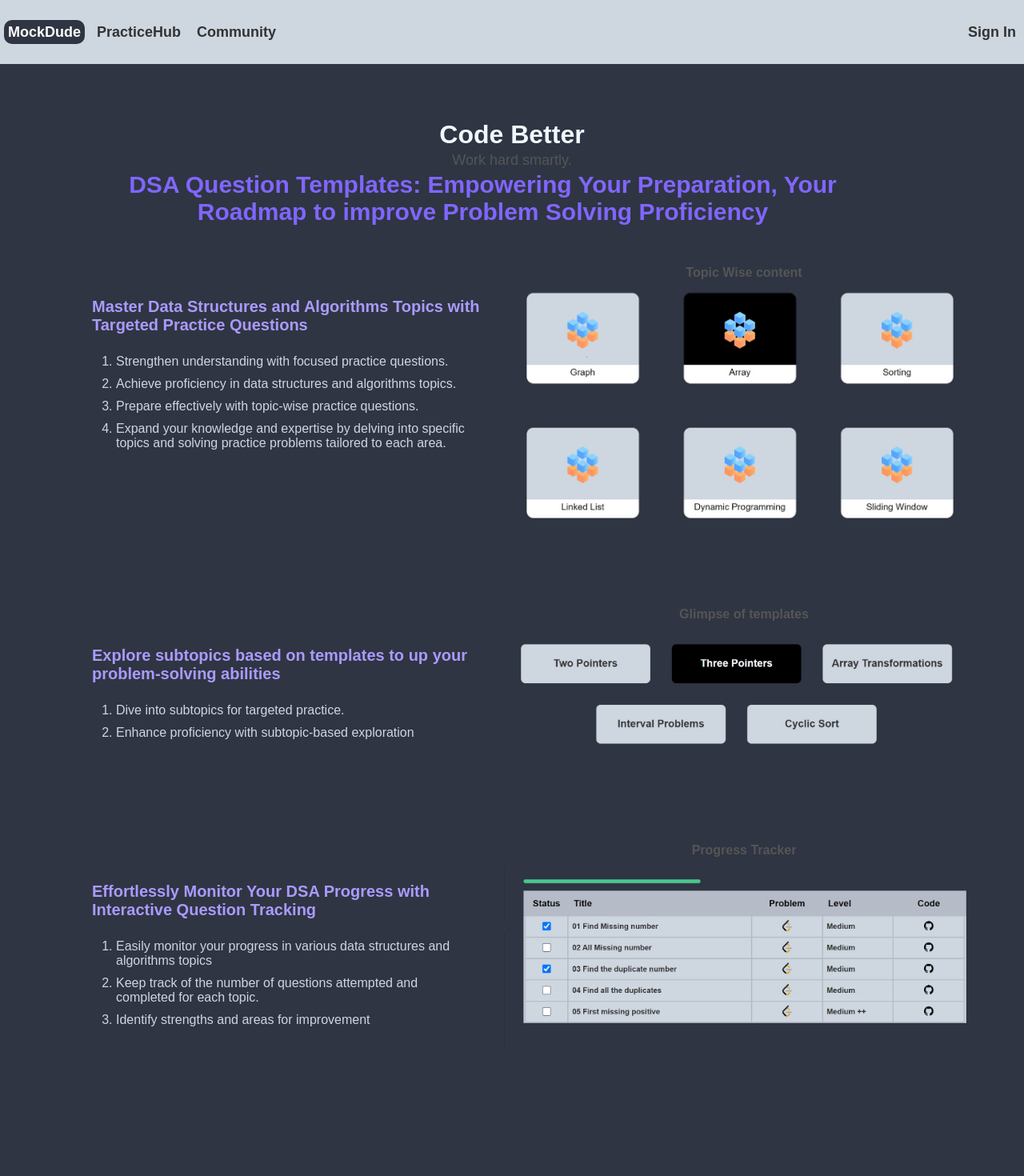
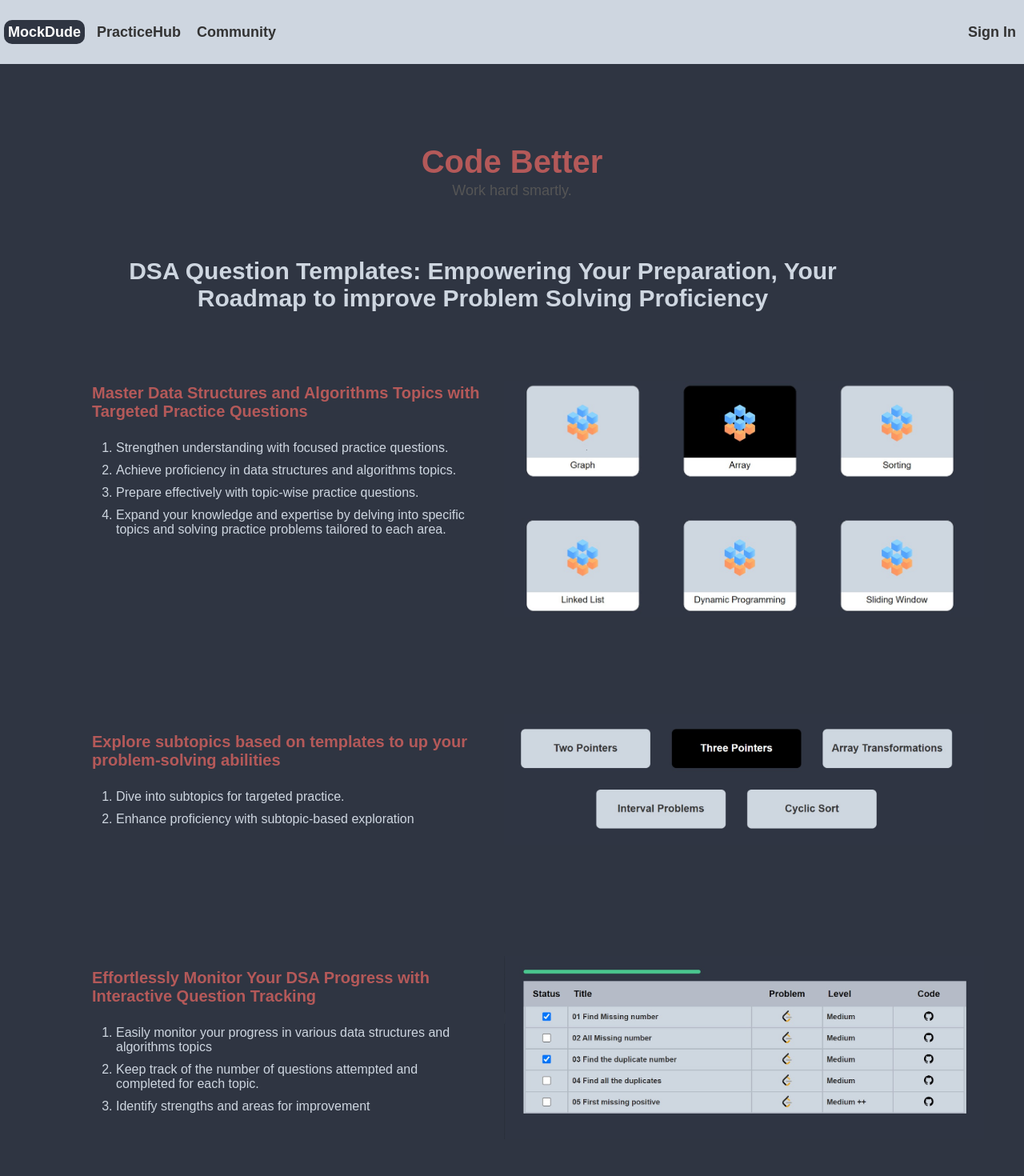
Before and after one commit to Dummy-Bug/dsaTemplates, a React (Create React App) app in the folder FrontEnd/dsatemplates/: page / in a window 1280 px wide. Shown: the top 1470 px of the page at 80% size. Built offline with nearby package versions, Linux system fonts and the light colour scheme.

Commit message:
Completed Landing page but UI is shitt

```diff
--- a/FrontEnd/dsatemplates/src/components/LandingPage.css
+++ b/FrontEnd/dsatemplates/src/components/LandingPage.css
@@ -7,8 +7,9 @@
 }
 
 .homeHeading h1 {
-    color: aliceblue;
-    font-size: 32px;
+    margin-top: 30px;
+    color: #b45959;
+    font-size: 40px;
     font-weight: 50000;
 }
 
@@ -20,9 +21,10 @@
 }
 
 .homeTagLine {
+    margin-top: 70px;
     margin-left: 96px;
     margin-right: 169px;
-    color: #8066ff;
+    color: #ced6e0;
     font-weight: bolder;
     text-align: center;
     font-size: 30px;
@@ -41,7 +43,7 @@
     height: 436px;
 }
 .homeLeft .title{
-    color: #ab9aff;
+    color: #b45959;
     margin-left: 115px;
     margin-right: 30px;
     font-weight: bolder;
@@ -73,17 +75,16 @@
 
 .homeRight,
 .pic1 {
+    margin-top: 43px;
     max-width: 600px;
     height: auto;
-    margin-bottom: 100px;
+    margin-bottom: 75px;
     margin-right: 50px;
 }
-
-.pic1Text,
-.pic2Text,
-.pic3Text{
-    text-align: center;
-    color: #555;
-    margin-bottom: 10px;
-    font-weight: bolder;
+.pic3 {
+    margin-top: 60px;
+    max-width: 600px;
+    height: auto;
+    margin-bottom: 75px;
+    margin-right: 50px;
 }
--- a/FrontEnd/dsatemplates/src/components/LandingPage.js
+++ b/FrontEnd/dsatemplates/src/components/LandingPage.js
@@ -66,12 +66,9 @@ const LandingPage = () => {
                 </div>
 
                 <div className="homeRight">
-                    <p className='pic1Text'>Topic Wise content</p>
-                    <img src={topics_pic} alt="Hustle Hard" className="pic1" />
-                    <p className='pic2Text'>Glimpse of templates</p>
-                    <img src={pic1} alt="Practice Hard" className="pic1" />
-                    <p className='pic3Text'>Progress Tracker</p>
-                    <img src={list_pic2} alt="Play Hard" className="pic1" />
+                    <img src={topics_pic} alt="Hustle Hard" className= "pic1" />
+                    <img className= "pic1" src={pic1} alt="Practice Hard"  />
+                    <img className= "pic3" src={list_pic2} alt="Play Hard"  />
                 </div>
             </div>
         </div>
```
